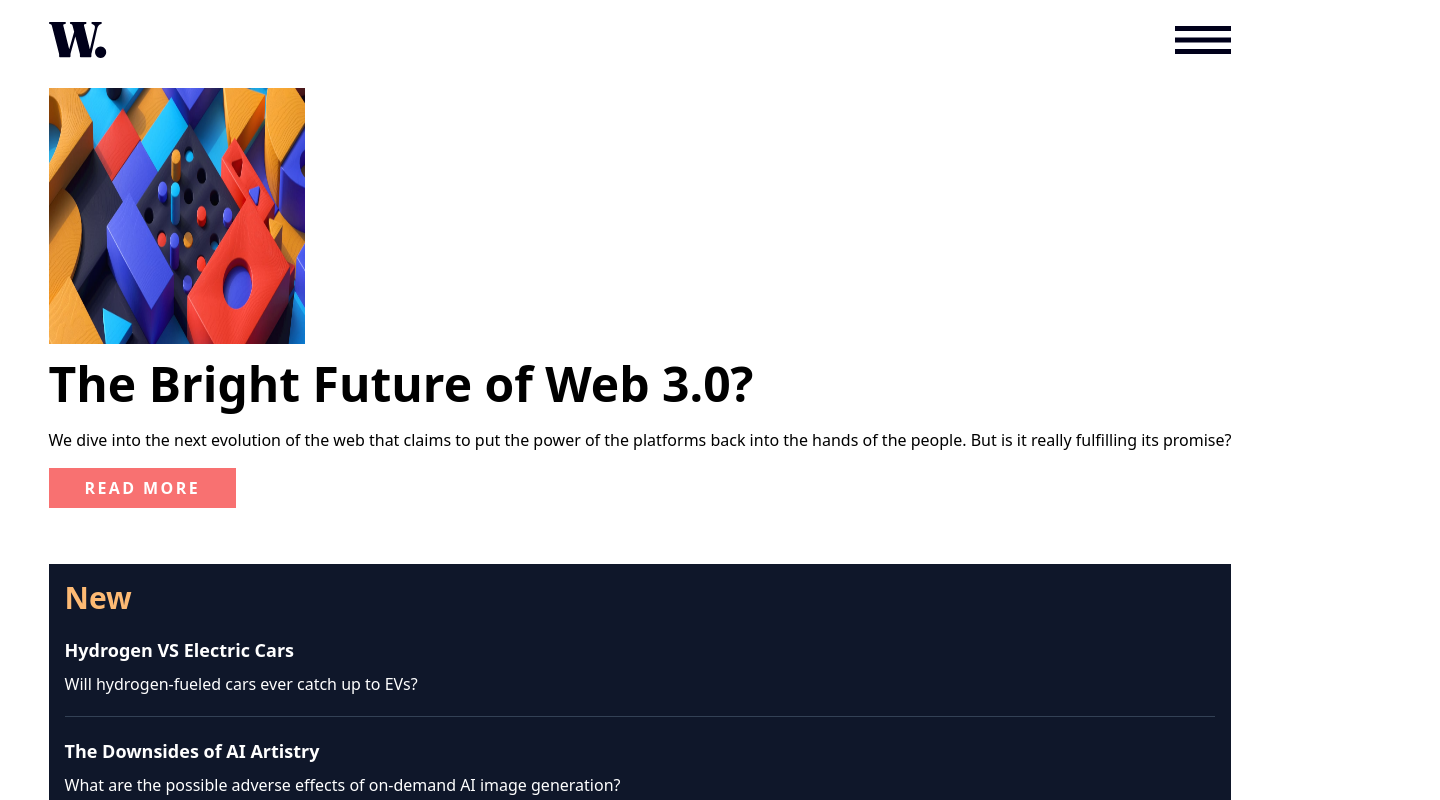
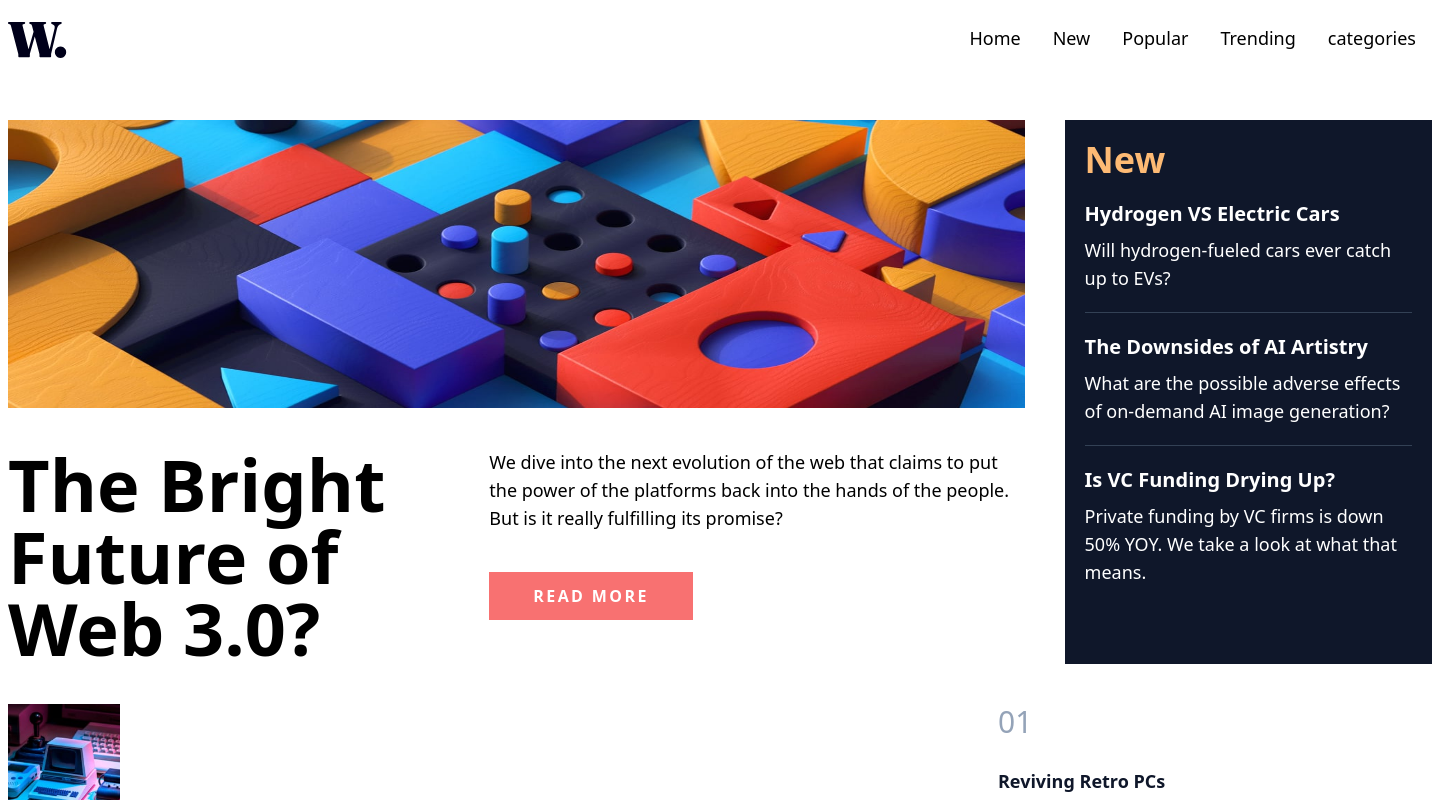
Before and after one commit to jvazquez34139/news-homepage, a Next.js app: page / in a window 1280 px wide. Shown: the top 800 px of the page, 1440 px wide, since content can reach past the window. Built offline with nearby package versions, Linux system fonts and the light colour scheme.

Commit message:
news and main complete

```diff
--- a/components/content/Main.tsx
+++ b/components/content/Main.tsx
@@ -2,13 +2,19 @@ import React from 'react'
 
 const Main = () => {
   return (
-    <main className='mt-2'>
-      <img src="/assets/images/image-web-3-desktop.jpg" className='w-0 h-0 md:w-64 md:h-64'></img>
-      <img src="/assets/images/image-web-3-mobile.jpg" className="md:hidden"></img>
-      <h1 className='font-bold text-5xl mt-4'>The Bright Future of Web 3.0?</h1>
-      <p className='mt-5'>We dive into the next evolution of the web that claims to put the power of the platforms back into the hands of the people.
-        But is it really fulfilling its promise?</p>
-      <button className='mt-4 bg-red-400 text-white font-semibold tracking-[0.15em] p-2 px-9 uppercase'>Read More</button>
+    <main className='mt-2 md:w-9/12 md:mr-10 md:mt-8'>
+      <section>
+        <img src="/assets/images/image-web-3-desktop.jpg" className='w-0 h-0 md:w-full md:h-72'></img>
+        <img src="/assets/images/image-web-3-mobile.jpg" className="md:hidden"></img>
+        <article className='flex md:mt-10'>
+          <h1 className='font-bold text-5xl mt-4 md:mt-0 md:mr-14 md:font-bold md:text-7xl'>The Bright Future of Web 3.0?</h1>
+          <div>
+            <p className='mt-5 md:mt-0 md:text-lg'>We dive into the next evolution of the web that claims to put the power of the platforms back into the hands of the people.
+              But is it really fulfilling its promise?</p>
+            <button className='mt-4 bg-red-400 text-white font-semibold tracking-[0.15em] p-2 px-9 uppercase md:mt-10 md:p-3 md:px-11'>Read More</button>
+          </div>
+        </article>
+      </section>
     </main>
   )
 }
--- a/components/content/OtherNews.tsx
+++ b/components/content/OtherNews.tsx
@@ -24,14 +24,14 @@ const OtherNews = () => {
     }
   ];
   return (
-    <aside className='bg-slate-900 text-white mt-14 p-4'>
+    <aside className='bg-slate-900 text-white mt-14 p-4 md:w-96 md:p-5  md:mt-8'>
       <h2 className='font-semibold
-       text-3xl text-orange-300'>New</h2>
+       text-3xl text-orange-300 md:text-4xl'>New</h2>
       {otherNews.map((article) => {
         return (
           <article className='border-b-[1px] border-slate-700 last:border-b-0 py-5' key={article.key}>
-            <h3 className='font-bold mb-2 text-lg'>{article.linkName}</h3>
-            <p>{article.desc}</p>
+            <h3 className='font-bold mb-2 text-lg md:text-xl'>{article.linkName}</h3>
+            <p className='md:text-lg font-extralight'>{article.desc}</p>
           </article>
         )
       }
--- a/components/layout/Layout.tsx
+++ b/components/layout/Layout.tsx
@@ -17,8 +17,8 @@ const Layout = ({ children }: { children: JSX.Element }) => {
         <title>Frontend Mentor | News homepage</title>
         <meta name="description" content="Frontend Mentor | News homepage" />
       </Head>
-      <body className='flex p-2 font-sans'>
-        <div className='w-[1440] m-auto'>
+      <body className='p-2 md:mx-auto font-sans md:w-[1440px]'>
+        <div className=''>
           <Header />
           {children}
           <Footer />
--- a/components/layout/Nav.tsx
+++ b/components/layout/Nav.tsx
@@ -6,12 +6,12 @@ const Nav = () => {
   return (
 
     <nav className="w-full flex align-middle">
-      <img src="/assets/images/icon-menu.svg" alt="hamburger menu" className="ml-auto my-auto h-7 w-14" />
-      {/* <ul className="flex justify-end just">
+      <img src="/assets/images/icon-menu.svg" alt="hamburger menu" className="ml-auto my-auto h-7 w-14 md:hidden" />
+      <ul className="md:flex md:ml-auto hidden md:w-auto md:auto">
         {linkNames.map((linkName, index) => (
           <NavLink key={index} linkName={linkName} />
         ))}
-      </ul> */}
+      </ul>
     </nav>
   )
 }
--- a/components/layout/NavLink.tsx
+++ b/components/layout/NavLink.tsx
@@ -3,7 +3,7 @@ import React from 'react'
 const NavLink = (props: { key: number, linkName: string }) => {
   const { linkName } = props;
   return (
-    <li><a href="#">{linkName}</a></li>
+    <li className='p-4 text-lg'><a href="#">{linkName}</a></li>
   )
 }
 
--- a/pages/index.tsx
+++ b/pages/index.tsx
@@ -5,8 +5,10 @@ import Articles from "../components/content/Articles"
 export default function Home() {
   return (
     <>
-      <Main />
-      <OtherNews />
+      <div className="flex">
+        <Main />
+        <OtherNews />
+      </div>
       <Articles />
     </>
   )
```
